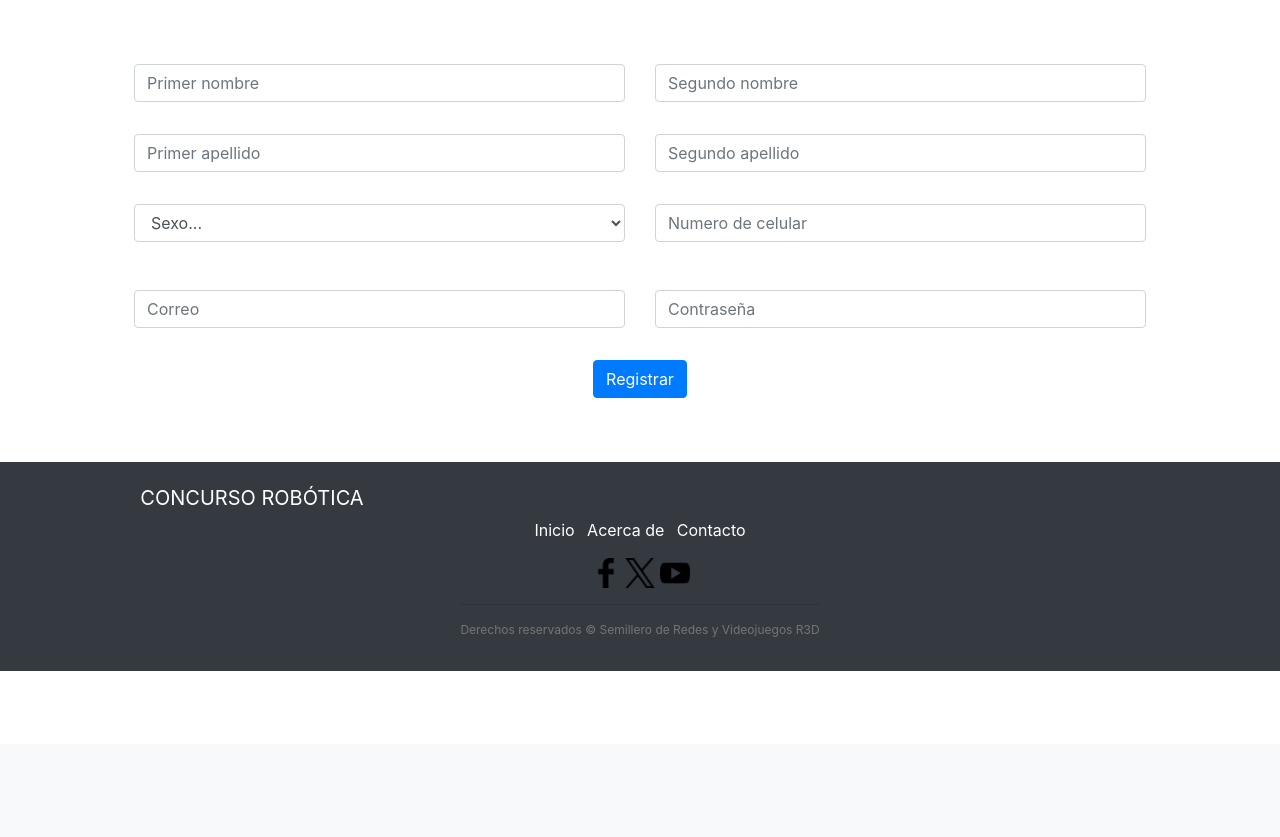
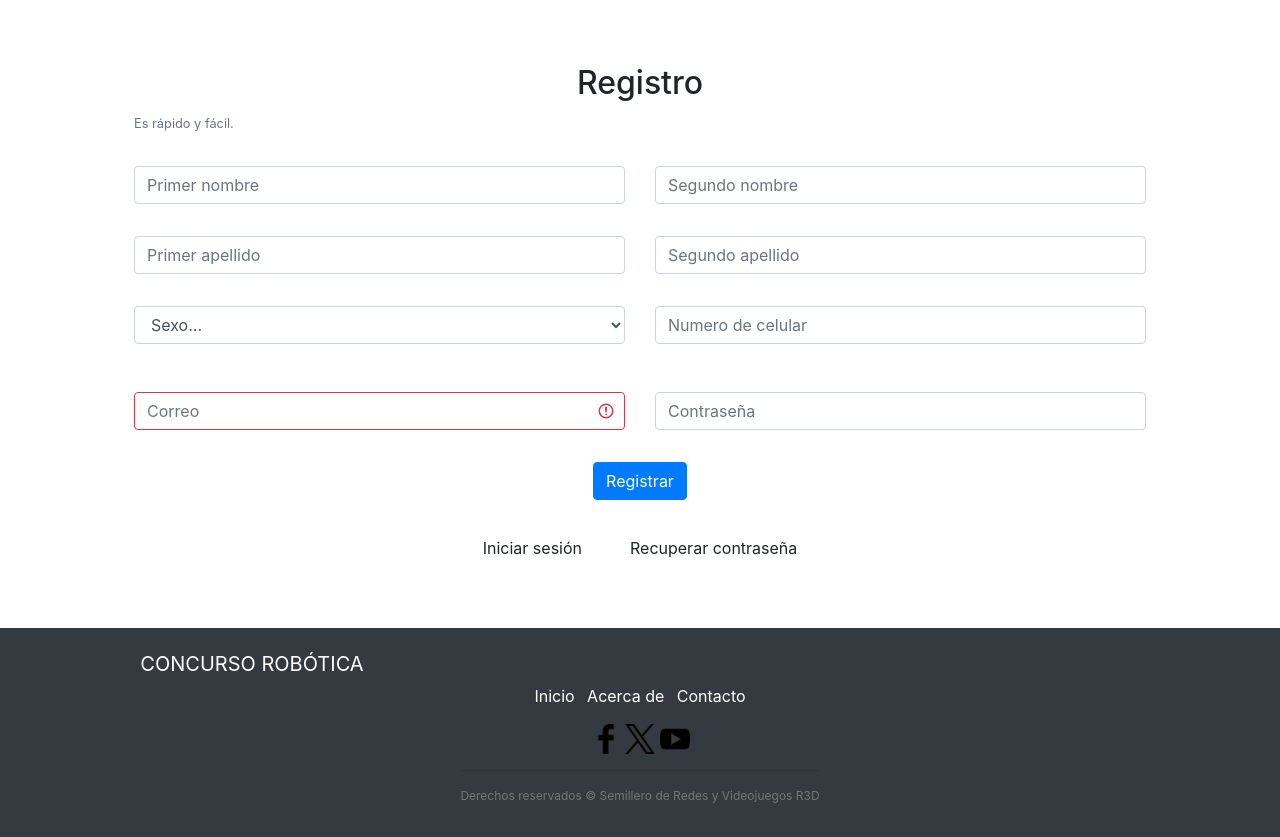
Before and after one commit to JanerBolivar/Concurso-Robotica, a Django app: page /login/registro/ in a window 1280 px wide. Shown: the part 56-893 px from the top of the page. Before the commit the page ends 727 px from the top, so only its background shows below. Run offline with Django 4.2, Linux system fonts and the light colour scheme; some libraries are stand-ins or nearby versions.

Commit message:
Registro
Se agrego el registro, falta solucionar problemas cuando la cuenta ya existe

```diff
--- a/login/templates/registro.html
+++ b/login/templates/registro.html
@@ -6,23 +6,32 @@
   <div class="p-4">
     <div class="row p-3">
       <div class="col">
-        <input type="text" class="form-control" placeholder="Primer nombre">
+        <div class="d-flex justify-content-center">
+          <h2>Registro</h2>
+        </div>
+        <small id="registroHelp" class="form-text text-muted">Es rápido y fácil.</small>
+      </div>
+    </div>
+
+    <div class="row p-3">
+      <div class="col">
+        <input type="text" class="form-control" placeholder="Primer nombre" name="nombre1">
       </div>
       <div class="col">
-        <input type="text" class="form-control" placeholder="Segundo nombre">
+        <input type="text" class="form-control" placeholder="Segundo nombre" name="nombre2">
       </div>
     </div>
     <div class="row p-3">
       <div class="col">
-        <input type="text" class="form-control" placeholder="Primer apellido">
+        <input type="text" class="form-control" placeholder="Primer apellido" name="apellido1">
       </div>
       <div class="col">
-        <input type="text" class="form-control" placeholder="Segundo apellido">
+        <input type="text" class="form-control" placeholder="Segundo apellido" name="apellido2">
       </div>
     </div>
     <div class="row p-3">
       <div class="form-group col-md-6">
-        <select id="inputState" class="form-control">
+        <select id="inputState" class="form-control" name="sexo">
           <option selected>Sexo...</option>
           <option>Femenino</option>
           <option>Maculino</option>
@@ -30,15 +39,15 @@
         </select>
       </div>
       <div class="col">
-        <input type="text" class="form-control" placeholder="Numero de celular">
+        <input type="text" class="form-control" placeholder="Numero de celular" name="telefono">
       </div>
     </div>
     <div class="row p-3">
       <div class="col">
-        <input type="text" class="form-control" placeholder="Correo">
+        <input type="text" class="form-control is-invalid" placeholder="Correo" name="correo" data-toggle="tooltip" data-placement="top" title="Este correo ya existe">
       </div>
       <div class="col">
-        <input type="text" class="form-control" placeholder="Contraseña">
+        <input type="text" class="form-control" placeholder="Contraseña" name="contrasena">
       </div>
     </div>
     <div class="row p-3">
@@ -48,6 +57,12 @@
         </div>
       </div>
     </div>
+    <div class="row p-3 justify-content-center">
+      <div class="d-flex">
+        <a class="dropdown-item" href="{% url 'login' %}">Iniciar sesión</a>
+        <a class="dropdown-item" href="#">Recuperar contraseña</a>
+      </div>
+    </div>
   </div>
 </form>
 {% endblock %}
--- a/login/views.py
+++ b/login/views.py
@@ -2,6 +2,7 @@ from django.shortcuts import render, redirect
 from django.views.generic import View
 from django.contrib.auth.decorators import login_required
 from django.contrib.auth import logout
+from .models import Usuario
 
 
 class LoginHomeView(View):
@@ -11,6 +12,12 @@ class LoginHomeView(View):
         }
         return render(request, 'Home.html', context)
 
+# Método para validar si la cuenta ya existe
+def existe_cuenta(correo):
+    usuario = Usuario.objects.filter(correo=correo).first()
+    return usuario is not None
+
+
 class RegistroView(View):
     def get(self, request, *args, **kwargs):
         context = {
@@ -18,6 +25,42 @@ class RegistroView(View):
         }
         return render(request, 'registro.html', context)
 
+    def post(self, request, *args, **kwargs):
+        # Obtener los datos del formulario
+        nombre1 = request.POST['nombre1']
+        nombre2 = request.POST['nombre2']
+        apellido1 = request.POST['apellido1']
+        apellido2 = request.POST['apellido2']
+        #fecha_nacimiento = request.POST['fecha_nacimiento']
+        sexo = request.POST['sexo']
+        correo = request.POST['correo']
+        contrasena = request.POST['contrasena']
+
+        # Validar si la cuenta ya existe
+        if existe_cuenta(correo):
+            context = {
+                'error': 'La cuenta ya existe.',
+            }
+            return render(request, 'registro.html', context)
+
+        # Crear el nuevo usuario
+        usuario = Usuario.objects.create(
+            Nombre1=nombre1,
+            Nombre2=nombre2,
+            Apellido1=apellido1,
+            Apellido2=apellido2,
+            #fecha_nacimiento=fecha_nacimiento,
+            sexo=sexo,
+            correo=correo,
+            contrasena=contrasena,
+        )
+
+        # Iniciar sesión al nuevo usuario
+        #login(request, usuario)
+
+        # Redireccionar a la página de inicio
+        return redirect('home')
+
 def exit(request):
     logout(request)
     return redirect('home')
--- a/templates/layout.html
+++ b/templates/layout.html
@@ -23,7 +23,7 @@
       }
     </style>
   </head>
-  <body>
+  <body >
     {% include 'partials/navbar.html' %}
     <div class="container p-4">
       {% block content %}
@@ -73,6 +73,5 @@
         </div>
       </div>
     </footer>
-
   </body>
 </html>
```
Also changed, not shown: login/templates/registration/login.html (+15 -0 lines).
